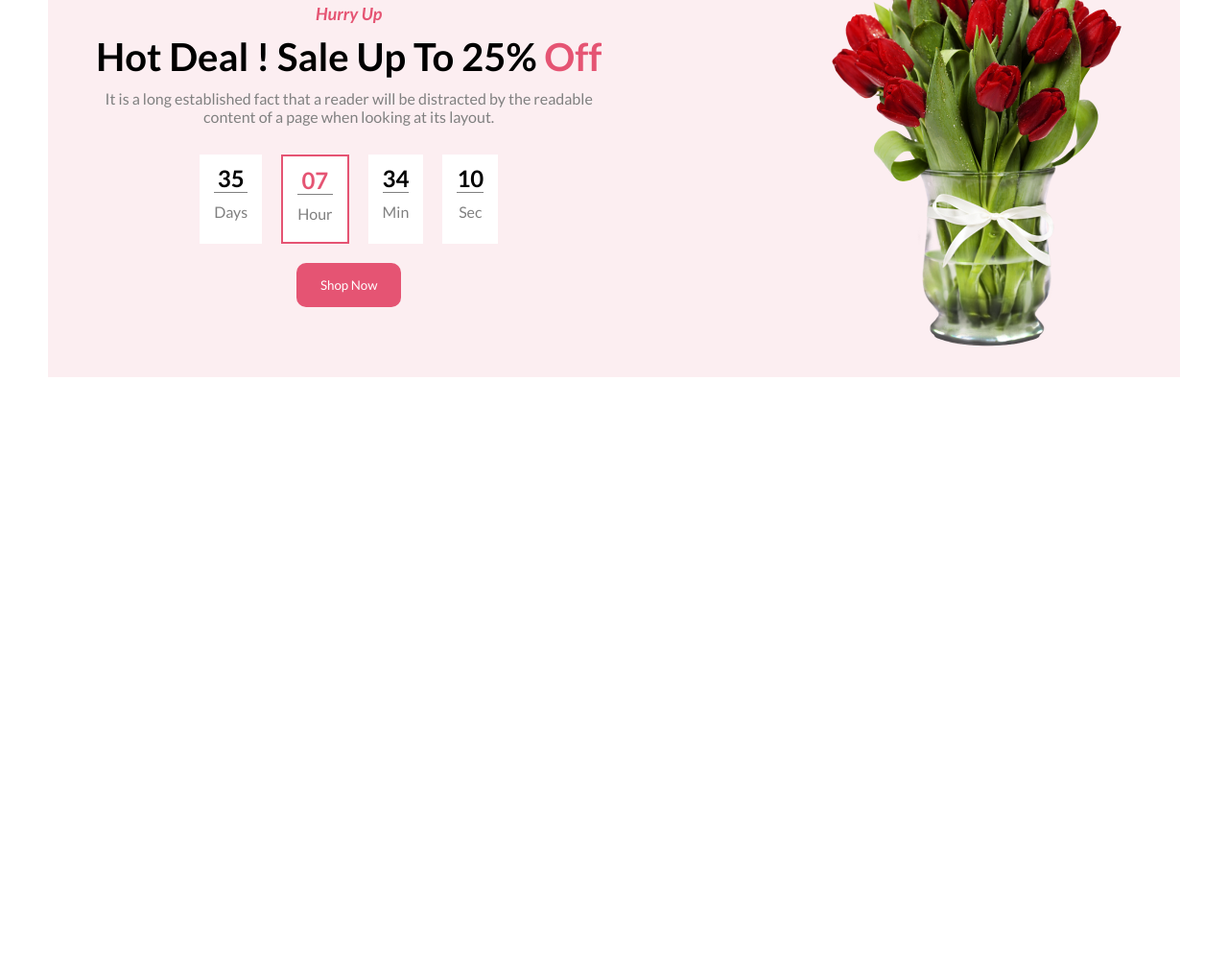
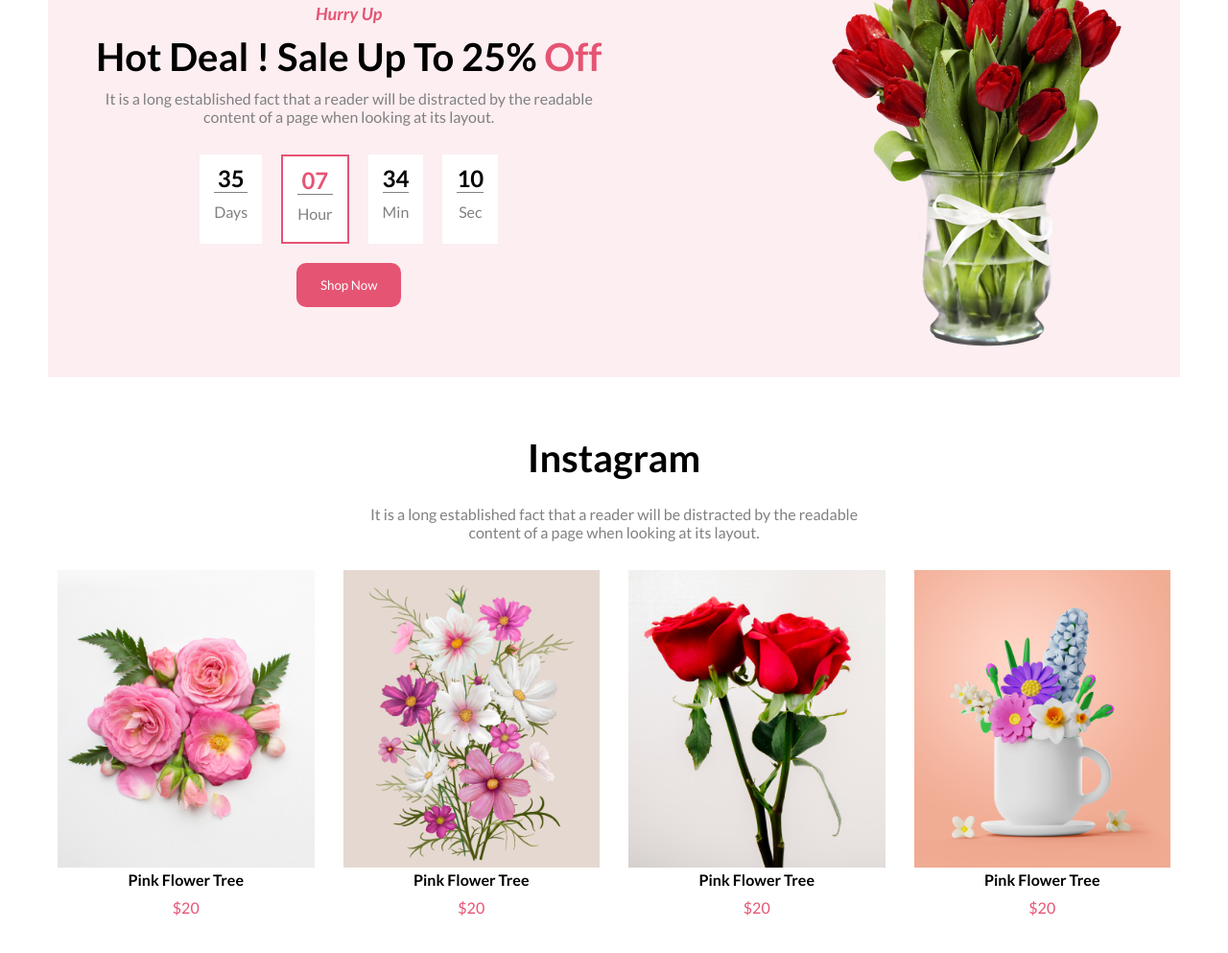
Before and after one commit to Tawkir711/flower-shop-landig-page, a plain HTML site: page index.html in a window 1280 px wide. Shown: the part 2048-3041 px from the top of the page at 96% size. Before the commit the page ends 2491 px from the top, so only its background shows below. Drawn offline with Linux system fonts and the light colour scheme.

Commit message:
complete instagram section with responsive

```diff
--- a/index.html
+++ b/index.html
@@ -110,6 +110,36 @@
         <img src="/images/pngwing 8.png" alt="">
       </div>
     </section>
+    <section class="flower-container">
+      <div class="flower-title">
+        <h1>Instagram</h1>
+        <p>It is a long established fact that a reader will be distracted by the readable <br> content of a page when
+          looking at its
+          layout.</p>
+      </div>
+      <section class="instagram-section">
+        <div class="flower-i">
+          <img src="/images/Flower 01.png" alt="">
+          <h4>Pink Flower Tree</h4>
+          <p>$20</p>
+        </div>
+        <div class="flower-i">
+          <img src="/images/Rectangle 4.png" alt="">
+          <h4>Pink Flower Tree</h4>
+          <p>$20</p>
+        </div>
+        <div class="flower-i">
+          <img src="/images/Rectangle 6.png" alt="">
+          <h4>Pink Flower Tree</h4>
+          <p>$20</p>
+        </div>
+        <div class="flower-i">
+          <img src="/images/Rectangle 5.png" alt="">
+          <h4>Pink Flower Tree</h4>
+          <p>$20</p>
+        </div>
+      </section>
+    </section>
   </main>
 </body>
 
--- a/responsive.css
+++ b/responsive.css
@@ -42,5 +42,7 @@
   .discount-title h1{
     font-size: 25px;
   }
-
+  .instagram-section {
+    grid-template-columns: auto;
+  }
 }
--- a/style.css
+++ b/style.css
@@ -132,3 +132,22 @@ p {
   margin-top: 20px;
   border-radius: 10px;
 }
+
+
+/* ------------------ */
+
+.instagram-section {
+  display: grid;
+  grid-template-columns: repeat(4, 1fr);
+  gap: 30px;
+  margin-top: 30px;
+}
+.flower-i img {
+  width: 100%;
+}
+.flower-i{
+  text-align: center;
+}
+.flower-i p{
+  color: #e55473;
+}
```
